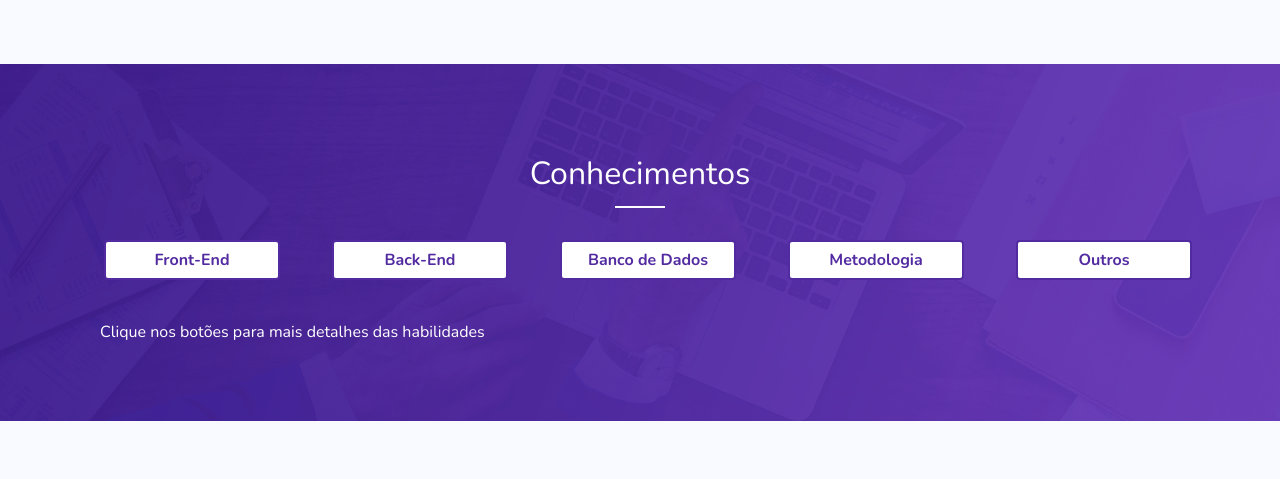
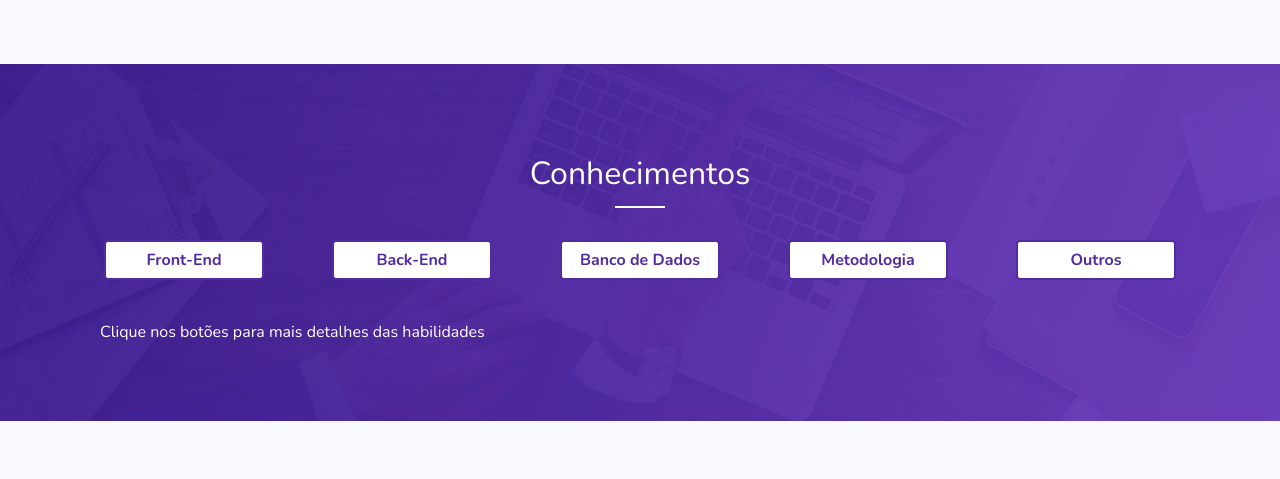
Before and after one commit to lucasnishimura/site, a PHP site: page / in a window 1280 px wide. Shown: the part 2555-3034 px from the top of the page. Run offline with PHP 8.4, Linux system fonts and the light colour scheme; some libraries are stand-ins or nearby versions; some web fonts are replaced.

Commit message:
Ajustes de CSS pro mobile

```diff
--- a/css/main.css
+++ b/css/main.css
@@ -227,7 +227,7 @@ body {
 }
 
 .btn-conhecimentos{
-    width: 110% !important;
+    width: 100% !important;
     background-color: white;
     color: #522ba0;
     font-weight: bold;
@@ -1011,6 +1011,15 @@ body {
         margin-bottom: 50px;
     }
 
+    h4,h3{
+        text-align: center;
+    }
+
+    .botao2{
+        margin-top: 5px;
+        margin-left: 0px !important;
+    }
+
     /* Some Project */
     .project .right {
         margin-top: 40px;
--- a/index.html
+++ b/index.html
@@ -130,7 +130,7 @@
                                 <!-- <p>var Programador == true <br> && <br> var Web Design == true</p>  -->
                                 <p>Programador && Web Design</p>
                             <a href="img/curriculo.pdf" class="btn-1" download="Curriculo"><i class="fa fa-download"></i> Baixe meu currículo</a>
-                            <a href="https://github.com/lucasnishimura" class="btn-2" target="_blank"> <i class="fa fa-github" aria-hidden="true"></i> Acesse meu GitHub</a>
+                            <a href="https://github.com/lucasnishimura" class="btn-2 botao2" target="_blank"> <i class="fa fa-github" aria-hidden="true"></i> Acesse meu GitHub</a>
                         </div>
                     </div>
                 </div>
@@ -256,7 +256,7 @@
             </h2>
             <div class="row form-group conhecimento">
                 <!-- Box-1 -->
-                <div class="col-lg-2 col-sm-4">
+                <div class="col-lg-2 col-md-4 col-sm-2">
                     <div class="items">
                         <div class="title-facts">
                             <!-- <img src="img/tecnologias/icone/html5.png" alt="some-fact-1"> -->
@@ -265,7 +265,7 @@
                         </div>
                     </div>
                 </div>
-                <div class="col-lg-2 col-sm-4">
+                <div class="col-lg-2 col-md-4 col-sm-2">
                     <div class="items">
                         <div class="title-facts">
                             <!-- <img src="img/tecnologias/icone/html5.png" alt="some-fact-1"> -->
@@ -274,7 +274,7 @@
                         </div>
                     </div>
                 </div>
-                <div class="col-lg-2 col-sm-4">
+                <div class="col-lg-2 col-md-4 col-sm-2">
                     <div class="items">
                         <div class="title-facts">
                             <!-- <img src="img/tecnologias/icone/html5.png" alt="some-fact-1"> -->
@@ -283,7 +283,7 @@
                         </div>
                     </div>
                 </div>
-                <div class="col-lg-2 col-sm-4">
+                <div class="col-lg-2 col-md-4 col-sm-2">
                     <div class="items">
                         <div class="title-facts">
                             <!-- <img src="img/tecnologias/icone/html5.png" alt="some-fact-1"> -->
@@ -292,7 +292,7 @@
                         </div>
                     </div>
                 </div>
-                <div class="col-lg-2 col-sm-4">
+                <div class="col-lg-2 col-md-4 col-sm-2">
                     <div class="items">
                         <div class="title-facts">
                             <!-- <img src="img/tecnologias/icone/html5.png" alt="some-fact-1"> -->
```
